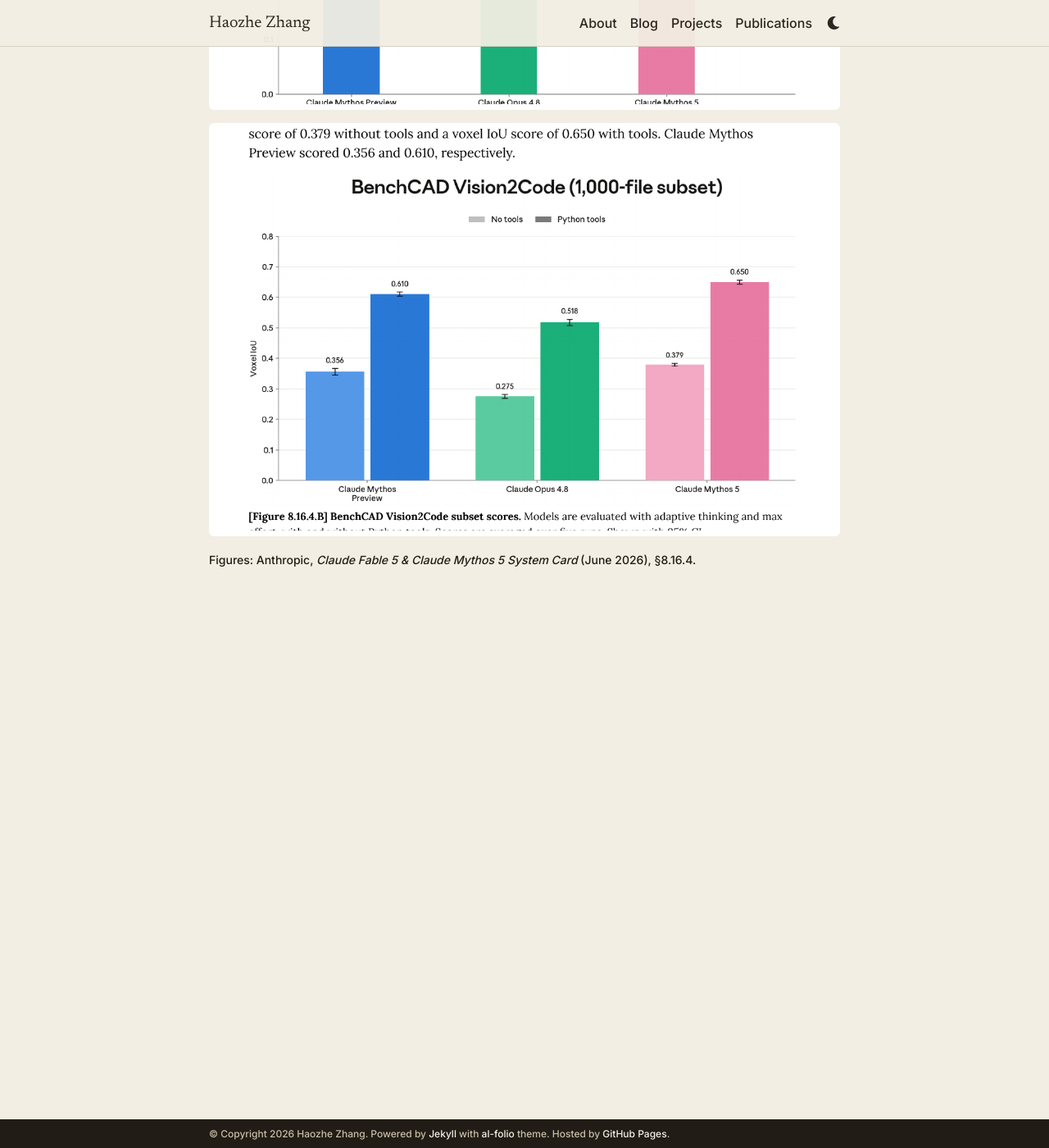
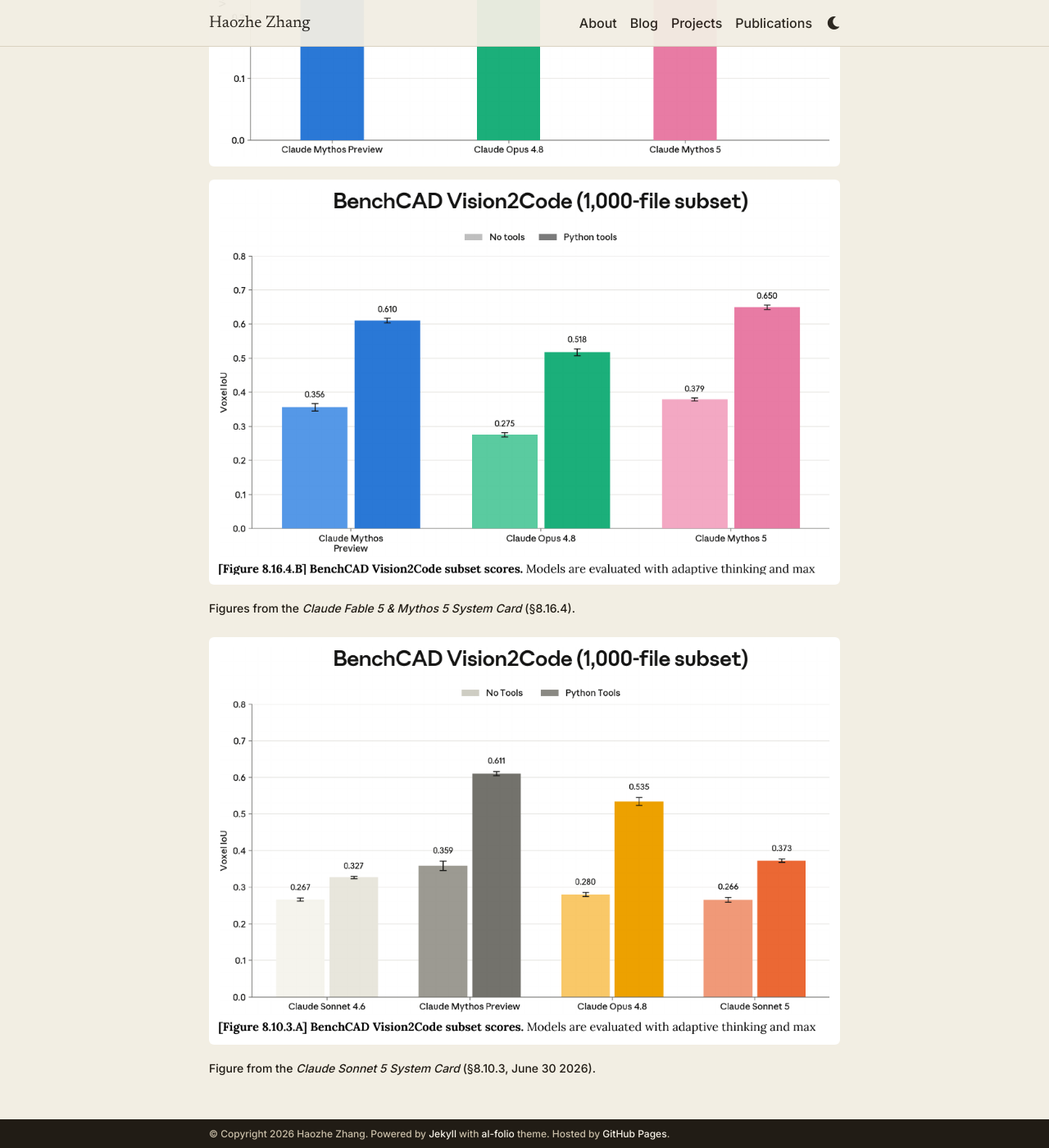
Before and after one commit to HaozheZhang6/HaozheZhang6.github.io, a Jekyll site: the page built from _projects/1_project.md, in a window 1280 px wide and 1400 px high, scrolled down 948 px. Shown: the whole window at 82% size. Built offline with Jekyll 4.4.1, drawn with Linux system fonts in a browser that asks for light colours; a style sheet for code colours, icons or effects is not loaded.

Commit message:
BenchCAD project page: add Sonnet 5 system-card figure; re-crop Fable/Mythos figures to show full x-axis labels (were cut)

```diff
--- a/_projects/1_project.md
+++ b/_projects/1_project.md
@@ -18,8 +18,12 @@
 
 Anthropic has used BenchCAD in two official system cards to evaluate their frontier models on the Vision2Code task: the [Claude Fable 5 &amp; Mythos 5 System Card](https://www-cdn.anthropic.com/2f9323abbcc4abe219577539efe19a623c9ca2bd/Claude%20Fable%205%20&%20Claude%20Mythos%205%20System%20Card.pdf) (§8.16.4) and, most recently, the [Claude Sonnet 5 System Card](https://www-cdn.anthropic.com/480e0bb54327b9622282e9c39a83a4f490ed377e/Claude%20Sonnet%205%20System%20Card.pdf) (§8.10.3, June 30 2026). In the Fable 5 / Mythos 5 card they also ran a Python-tools ablation, where Vision2Code performance jumped from 0.379 to 0.650 voxel IoU once the model could render and visually verify its output.
 
-<img src="/assets/img/projects/benchcad_syscard_full.png" alt="BenchCAD Vision2Code scores, full benchmark" style="display:block;max-width:100%;height:auto;margin:1rem auto;border-radius:6px;">
+<img src="/assets/img/projects/benchcad_syscard_full.png" alt="BenchCAD Vision2Code scores, full benchmark" style="display:block;width:100%;height:auto;margin:1rem auto;border-radius:6px;">
 
-<img src="/assets/img/projects/benchcad_syscard_tools.png" alt="BenchCAD Vision2Code scores with and without Python tools" style="display:block;max-width:100%;height:auto;margin:1rem auto;border-radius:6px;">
+<img src="/assets/img/projects/benchcad_syscard_tools.png" alt="BenchCAD Vision2Code scores with and without Python tools" style="display:block;width:100%;height:auto;margin:1rem auto;border-radius:6px;">
 
-<small>Figures: Anthropic, *Claude Fable 5 &amp; Claude Mythos 5 System Card* (June 2026), §8.16.4.</small>
+<small>Figures from the *Claude Fable 5 &amp; Mythos 5 System Card* (§8.16.4).</small>
+
+<img src="/assets/img/projects/benchcad_syscard_sonnet5.png" alt="BenchCAD Vision2Code subset scores in the Claude Sonnet 5 System Card" style="display:block;width:100%;height:auto;margin:1.5rem auto 1rem;border-radius:6px;">
+
+<small>Figure from the *Claude Sonnet 5 System Card* (§8.10.3, June 30 2026).</small>
```
Also changed, not shown: assets/img/projects/benchcad_syscard_full.png, assets/img/projects/benchcad_syscard_sonnet5.png (added), assets/img/projects/benchcad_syscard_tools.png.
